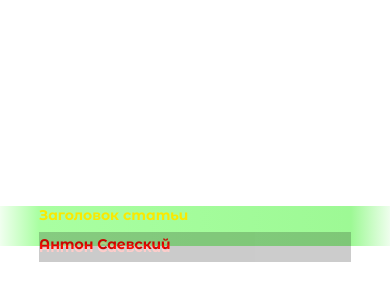
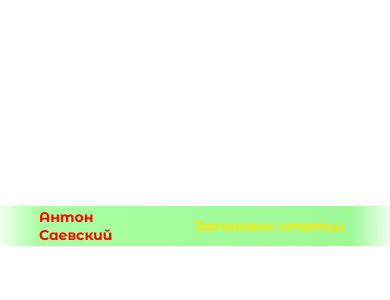
Before and after one commit to vodyaraman/SuchaNotepad, a React Native app in the folder NotePad/: screen / in a window 390 px wide. Shown: the part 196-496 px from the top of the page. Built offline with nearby package versions, Linux system fonts and the light colour scheme.

Commit message:
Some fixes for the last commit

```diff
--- a/NotePad/App.js
+++ b/NotePad/App.js
@@ -41,9 +41,8 @@ export default function App() {
       leftColor="#70ff63"
       rightColor="#5cf54e"
       height={40}
-      bottomSlot={<NoteUser />}
-      rightSlot={<NoteUser />}
-      leftSlot={<CustomText text="Заголовок статьи"  textColor="#fae900"/>}
+      leftSlot={<NoteUser />}
+      rightSlot={<CustomText text="Заголовок статьи"  textColor="#fae900"/>}
       />
     </View>
   );
--- a/NotePad/App/Pull/Note/UI/note-plate.js
+++ b/NotePad/App/Pull/Note/UI/note-plate.js
@@ -4,30 +4,35 @@ import { LinearGradient } from 'expo-linear-gradient';
 
 const NotePlate = ({ leftColor, rightColor, leftSlot, rightSlot, bottomSlot, height }) => {
     return (
-        <View style={[styles.NotePlate, {height: height}]}>
+        <View style={[styles.NotePlate, { height: height }]}>
             <LinearGradient
-                colors={[`${leftColor}1A`, `${leftColor}99`]} // От 10% до 60% непрозрачности
+                colors={[`${leftColor}1A`, `${leftColor}99`]} // Gradient for left edge
                 style={styles.SideNotePlate}
-                start={{ x: 0, y: 0 }} // Начало градиента слева
-                end={{ x: 1, y: 0 }} // Градиент влево-вправо
+                start={{ x: 0, y: 0 }}
+                end={{ x: 1, y: 0 }}
             />
+
             <LinearGradient
-                colors={[`${leftColor}99`, `${rightColor}99`]} // Градиент между двумя цветами
+                colors={[`${leftColor}99`, `${rightColor}99`]} // Main middle gradient
                 style={styles.MiddleNotePlate}
-                start={{ x: 0, y: 0 }} // Начало градиента слева
-                end={{ x: 1, y: 0 }} // Градиент влево-вправо
+                start={{ x: 0, y: 0 }}
+                end={{ x: 1, y: 0 }}
             >
-                {leftSlot}
-                {rightSlot}
-                <View style={styles.BottomSlot}>
+                {/* Aligning left and right slots at opposite ends */}
+                <View style={styles.flexibleSlot}>{leftSlot}</View>
+                <View style={styles.flexibleSlot}>{rightSlot}</View>
+
+                {/* Bottom slot positioned absolutely within the middle gradient */}
+                <View style={styles.bottomSlot}>
                     {bottomSlot}
                 </View>
             </LinearGradient>
+
             <LinearGradient
-                colors={[`${rightColor}99`, `${rightColor}1A`]} // От 60% до 10% непрозрачности
+                colors={[`${rightColor}99`, `${rightColor}1A`]} // Gradient for right edge
                 style={styles.SideNotePlate}
-                start={{ x: 0, y: 0 }} // Начало градиента слева
-                end={{ x: 1, y: 0 }} // Градиент влево-вправо
+                start={{ x: 0, y: 0 }}
+                end={{ x: 1, y: 0 }}
             />
         </View>
     );
@@ -38,22 +43,27 @@ const styles = StyleSheet.create({
         width: '100%',
         height: 40,
         flexDirection: 'row',
+        justifyContent: 'center',
     },
     SideNotePlate: {
         width: '10%',
-        height: "100%",
+        height: '100%',
     },
     MiddleNotePlate: {
         width: '80%',
-        height: "100%",
+        height: '100%',
+        flexDirection: 'row',
+        position: 'relative', // Allow absolute positioning within
+        justifyContent: 'space-between', // Distribute left and right slots
     },
-    BottomSlot: {
-        position: "absolute",
-        width: "100%",
-        height: 30,
-        bottom: "-40%",
-        backgroundColor: "black",
-        opacity: 0.2,
+    flexibleSlot: {
+        flex: 1,
+        justifyContent: 'center', // Optional: to center vertically
+    },
+    bottomSlot: {
+        position: 'absolute', // Absolute within middle gradient
+        bottom: '40%',
+        right: '10%', // Positioned to the bottom-right
     },
 });
 
```
